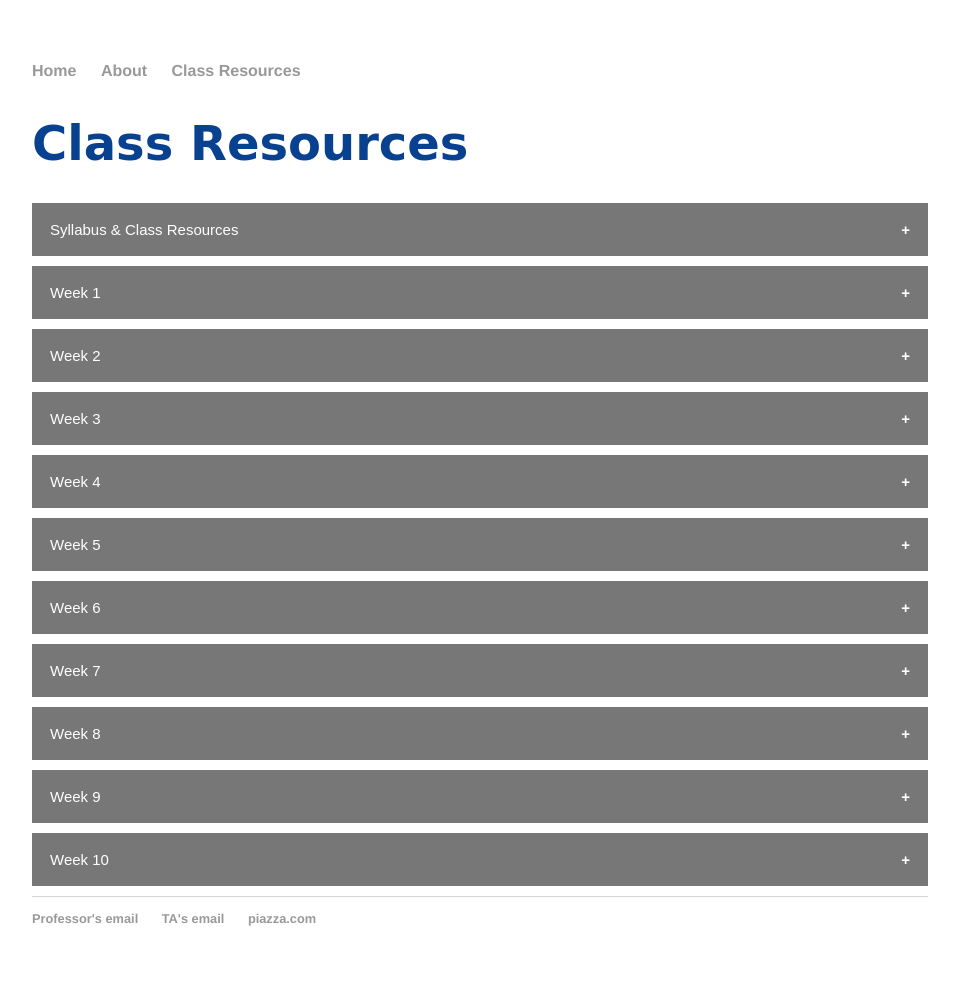
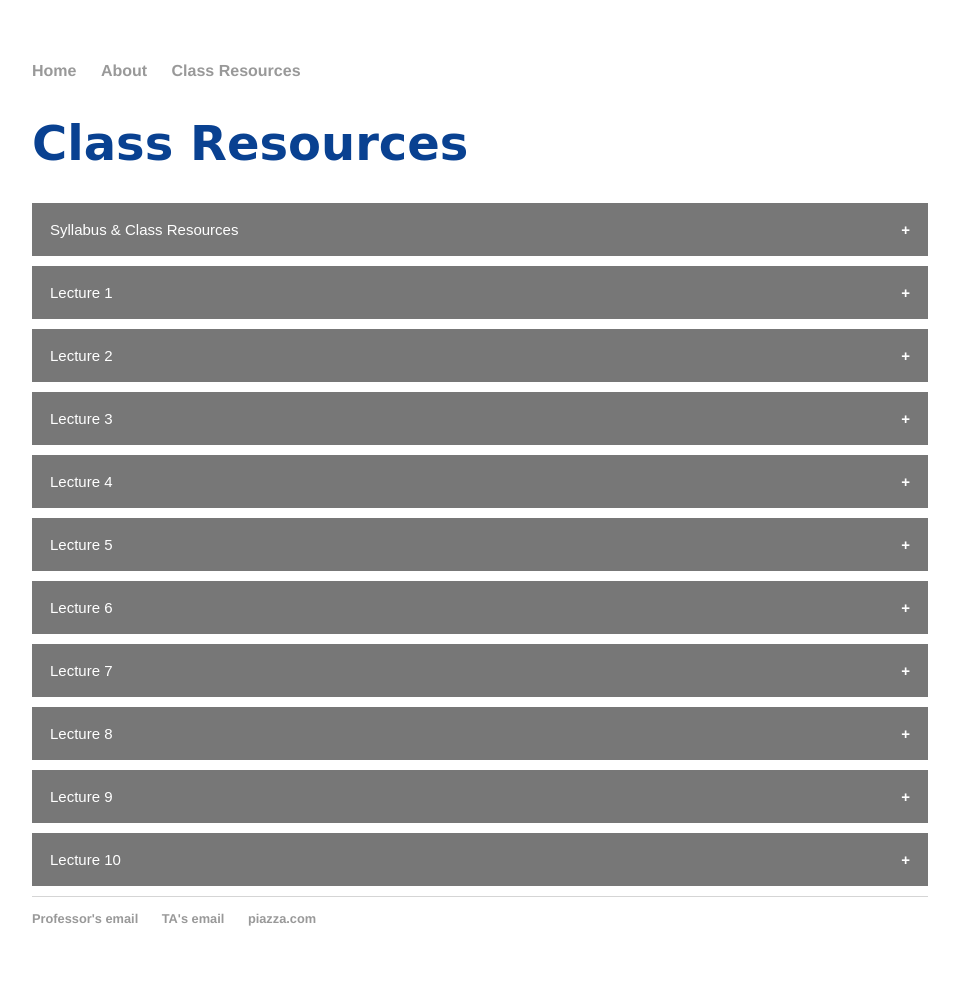
Before and after one commit to ozanj/rclass, a Jekyll site: the page built from resources/index.html, in a window 1280 px wide. Shown: the whole page, without its empty margins (160-1119 px from the left). Built offline with Jekyll 4.4.1, drawn with Linux system fonts in a browser that asks for light colours.

Commit message:
website edits

```diff
--- a/resources/index.html
+++ b/resources/index.html
@@ -91,9 +91,9 @@ title: Class Resources
 	</div>
 
 	<div class="wrapper">
-		<button class="collapsible">Week 1</button>
+		<button class="collapsible">Lecture 1</button>
 		<div class="content" align="right">
-		<p>Links to Lecture Materials:</p>
+		<p>Links to Lecture materials:</p>
 		<p class="indented">
 		<a href= "../lectures/lecture1/lecture1.1.pdf" style="color:#094191">Lecture 1.1 pdf, </a>
 		<a href= "../lectures/lecture1/lecture1.1.Rmd" style="color:#094191"> .Rmd </a> <br />
@@ -101,6 +101,13 @@ title: Class Resources
 		<a href= "../lectures/lecture1/lecture1.2.Rmd" style="color:#094191"> .Rmd, </a>
 		<a href= "../lectures/lecture1/lecture1.2.R" style="color:#094191"> .R </a> <br />
 		<a href= "../lectures/lecture1/images.zip" style="color:#094191">Images </a>
+		</p>
+		<p>Readings: </p>
+		<p class="indented">
+			<a href= "http://r4ds.had.co.nz/introduction.html" style="color:#094191"> GW 1, </a>
+			<a href= "http://r4ds.had.co.nz/explore-intro.html" style="color:#094191"> GW 2, </a>
+			<a href= "http://r4ds.had.co.nz/workflow-basics.html" style="color:#094191"> GW 4, </a>
+			<a href= "http://r4ds.had.co.nz/vectors.html#introduction-13" style="color:#094191"> GW 20.1-20.3 </a> <br/>
 		</p>
 		<p> Links to Problem Set:</p>
 		<p class="indented">
@@ -112,13 +119,16 @@ title: Class Resources
 	</div>
 
 	<div class="wrapper">
-		<button class="collapsible">Week 2</button>
+		<button class="collapsible">Lecture 2</button>
 		<div class="content">
 		<p> Links to Lecture materials: </p>
 		<p class="indented">
 		<a href= "../lectures/lecture2/lecture2.pdf" style="color:#094191">Lecture 2 pdf, </a>
 		<a href= "../lectures/lecture2/lecture2.Rmd" style="color:#094191"> .Rmd </a> <br />
 		</p>
+		<p>Readings: </p>
+		<p class="indented">
+			<a href= "http://r4ds.had.co.nz/transform.html#introduction-2" style="color:#094191"> GW 5.1-5.4 </a> <br /></p>
 		<p>Links to Problem Set: </p>
 		<p class="indented">
 		<a href= "../lectures/lecture2/problemset2.Rmd" style="color:#094191"> Problem Set #2 </a> <br />
@@ -130,13 +140,18 @@ title: Class Resources
 
 
 	<div class="wrapper">
-		<button class="collapsible">Week 3</button>
+		<button class="collapsible">Lecture 3</button>
 		<div class="content">
 		<p> Links to Lecture materials: </p>
 		<p class="indented">
 		Lecture 3 pdf, .Rmd <br/>
 		Images, Data
 		</p>
+		<p>Readings: </p>
+		<p class="indented">
+			<a href= "http://r4ds.had.co.nz/transform.html#add-new-variables-with-mutate" style="color:#094191"> GW 5.5, </a>
+			<a href= "http://r4ds.had.co.nz/vectors.html#attributes" style="color:#094191"> GW 20.6-20.7, </a>
+			<a href= "http://r4ds.had.co.nz/factors.html#introduction-9" style="color:#094191"> GW 15.1-15.2 </a> <br /></p>
 		<p>Links to Problem Set: </p>
 		<p class="indented">
 		Problem Set #3 <br />
@@ -148,13 +163,17 @@ title: Class Resources
 
 
 	<div class="wrapper">
-		<button class="collapsible">Week 4</button>
+		<button class="collapsible">Lecture 4</button>
 		<div class="content">
 		<p> Links to Lecture materials: </p>
 		<p class="indented">
 		Lecture 4 pdf, .Rmd <br/>
 		Images, Data
 		</p>
+		<p>Readings: </p>
+		<p class="indented">
+			<a href= "http://r4ds.had.co.nz/transform.html#grouped-summaries-with-summarise" style="color:#094191"> GW 5.6-5.7, </a>
+			<a href= "https://bookdown.org/yihui/rmarkdown/pdf-document.html" style="color:#094191"> XAG 3.3 </a> <br /></p>
 		<p>Links to Problem Set: </p>
 		<p class="indented">
 		Problem Set #4 <br />
@@ -166,53 +185,73 @@ title: Class Resources
 
 
 	<div class="wrapper">
-		<button class="collapsible">Week 5</button>
+		<button class="collapsible">Lecture 5</button>
 		<div class="content">
 		<p>Link to Lecture 5</p>
+		<p>Readings: </p>
+		<p class="indented">
+			<a href= "https://bookdown.org/yihui/rmarkdown/beamer-presentation.html" style="color:#094191"> XAG 4.3, </a>
+			<a href= "http://r4ds.had.co.nz/tibbles.html" style="color:#094191"> GW 10 </a> <br /></p>
 		<p>Link to Problem Set </p>
 		</div>
 	</div>
 
 
 	<div class="wrapper">
-		<button class="collapsible">Week 6</button>
+		<button class="collapsible">Lecture 6</button>
 		<div class="content">
 		<p>Link to Lecture 6</p>
+		<p>Readings: </p>
+		<p class="indented">
+			<a href= "http://r4ds.had.co.nz/tidy-data.html" style="color:#094191"> GW 12 </a> <br /></p>
 		<p>Link to Problem Set </p>
 		</div>
 	</div>
 
 
 	<div class="wrapper">
-		<button class="collapsible">Week 7</button>
+		<button class="collapsible">Lecture 7</button>
 		<div class="content">
 		<p>Link to Lecture 7</p>
+		<p>Readings: </p>
+		<p class="indented">
+			<a href= "http://r4ds.had.co.nz/relational-data.html" style="color:#094191"> GW 13 </a> <br /></p>
 		<p>Link to Problem Set </p>
 		</div>
 	</div>
 
 
 	<div class="wrapper">
-		<button class="collapsible">Week 8</button>
+		<button class="collapsible">Lecture 8</button>
 		<div class="content">
 		<p>Link to Lecture 8</p>
+		<p>Readings: </p>
+		<p class="indented">
+			<a href= "http://r4ds.had.co.nz/data-import.html" style="color:#094191"> GW 11 </a> <br /></p>
 		<p>Link to Problem Set </p>
 		</div>
 	</div>
 
 
 	<div class="wrapper">
-		<button class="collapsible">Week 9</button>
+		<button class="collapsible">Lecture 9</button>
 		<div class="content">
 		<p>Link to Lecture 9</p>
+		<p>Readings: </p>
+		<p class="indented">
+			<a href= "http://r4ds.had.co.nz/functions.html" style="color:#094191"> GW 19 </a> <br /></p>
 		<p>Link to Problem Set </p>
 		</div>
 	</div>
 
 	<div class="wrapper">
-		<button class="collapsible">Week 10</button>
+		<button class="collapsible">Lecture 10</button>
 		<div class="content">
 		<p>Link to Lecture 10</p>
+		<p>Readings: </p>
+		<p class="indented">
+			<a href= "http://r4ds.had.co.nz/vectors.html#using-atomic-vectors" style="color:#094191"> GW 20.4-20.5, </a>
+			<a href= "http://r4ds.had.co.nz/iteration.html#introduction-14" style="color:#094191"> GW 21.1-21.3 </a> <br /></p>
 		<p>Link to Problem Set </p>
 		</div>
 	</div>
```
